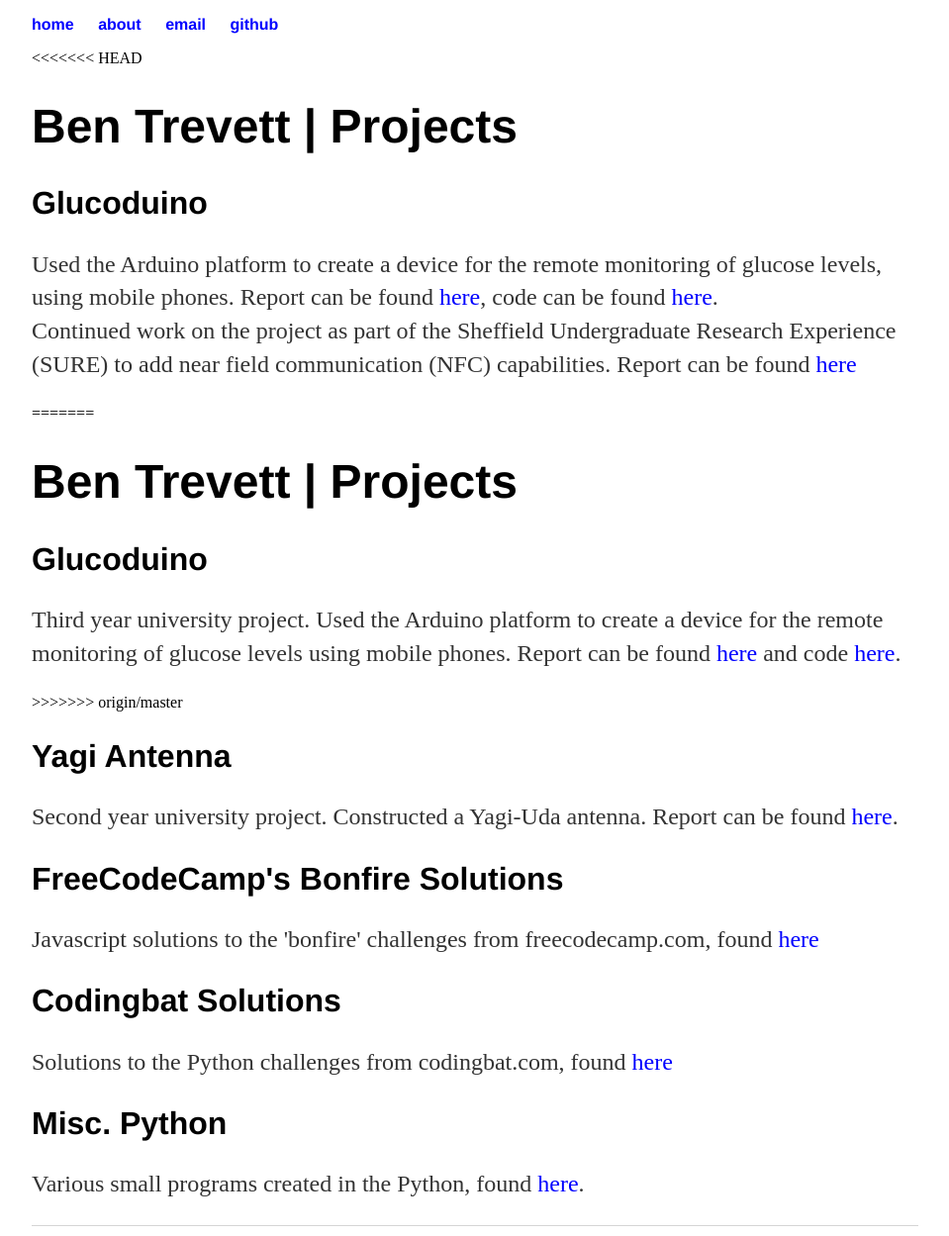
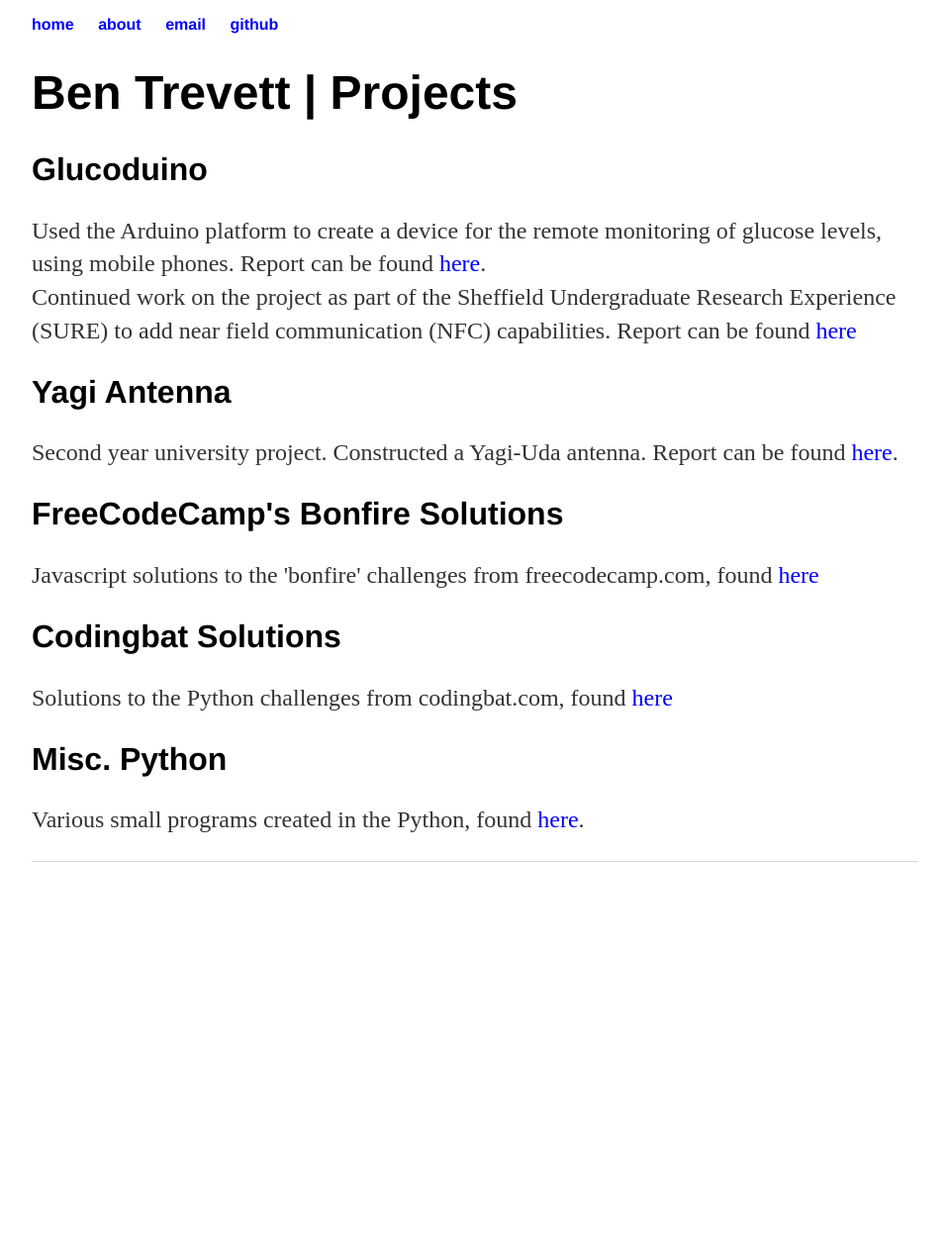
Before and after one commit to bentrevett/bentrevett.github.io, a Jekyll site: the page built from index.html, in a window 1280 px wide. Shown: the whole page at 99% size, without its empty margins (160-1119 px from the left). Built offline with Jekyll 4.4.1, drawn with Linux system fonts in a browser that asks for light colours; after the commit the page ends 900 px from its top, so only the background shows below that.

Commit message:
Update index.html

```diff
--- a/index.html
+++ b/index.html
@@ -2,18 +2,11 @@
 layout: default
 title: Ben Trevett | Projects
 ---
-<<<<<<< HEAD
 	<h1>Ben Trevett | Projects</h1>
 
 	<h2>Glucoduino</h2>
-	<p>Used the Arduino platform to create a device for the remote monitoring of glucose levels, using mobile phones. Report can be found <a href="/glucoduino_report.pdf">here</a>, code can be found <a href="https://github.com/bentrevett/Glucoduino">here</a>.<br>
+	<p>Used the Arduino platform to create a device for the remote monitoring of glucose levels, using mobile phones. Report can be found <a href="/glucoduino_report.pdf">here</a>.<br>
 	Continued work on the project as part of the Sheffield Undergraduate Research Experience (SURE) to add near field communication (NFC) capabilities. Report can be found <a href="/nfc_report.pdf">here</a></p>
-=======
-<h1>{{ page.title }}</h1>
-
-	<h2>Glucoduino</h2>
-	<p>Third year university project. Used the Arduino platform to create a device for the remote monitoring of glucose levels using mobile phones. Report can be found <a href="/glucoduino.pdf">here</a> and code <a href="https://github.com/bentrevett/Glucoduino">here</a>.</p>
->>>>>>> origin/master
 	<h2>Yagi Antenna</h2>
 	<p>Second year university project. Constructed a Yagi-Uda antenna. Report can be found <a href="/yagi_report.pdf">here</a>.</p>
 	<h2>FreeCodeCamp's Bonfire Solutions</h2>
```
